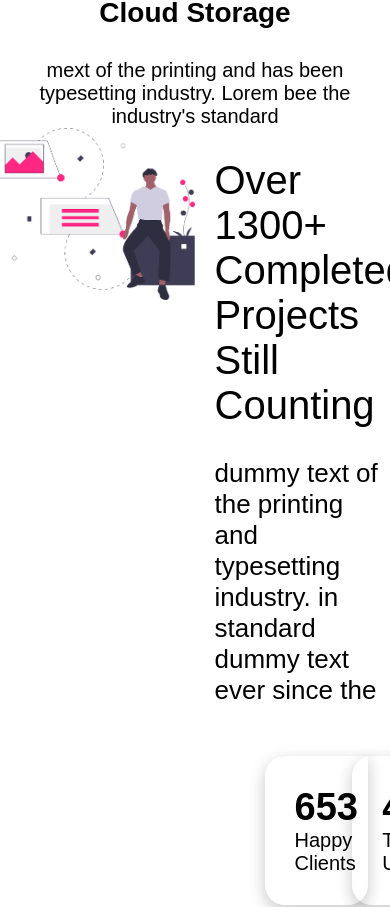
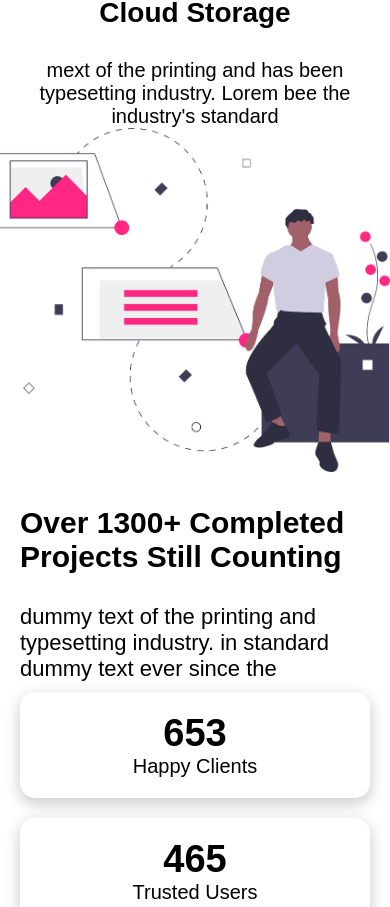
Before and after one commit to glv1at118/product-brief, a Vue app: page / in a window 390 px wide. Shown: the part 1992-2899 px from the top of the page. Built offline with nearby package versions, Linux system fonts and the light colour scheme.

Commit message:
responsive layout for NumberFacts.vue

```diff
--- a/src/components/NumberFacts.vue
+++ b/src/components/NumberFacts.vue
@@ -105,4 +105,65 @@ export default {
     }
   }
 }
+
+@media only screen and (max-width: 800px) {
+  #number-facts {
+    width: 100%;
+    margin-top: 100px;
+    display: flow-root;
+    #number-facts-img {
+      width: 100%;
+      img {
+        width: 100%;
+      }
+    }
+    #number-facts-figures {
+      width: 100%;
+      margin-left: 0%;
+      box-sizing: border-box;
+      padding-left: 20px;
+      padding-right: 20px;
+
+      .first-p {
+        margin-top: 30px;
+        font-size: 30px;
+        width: 100%;
+        font-weight: 700;
+      }
+      .second-p {
+        margin-top: 30px;
+        font-size: 22px;
+        width: 100%;
+      }
+      div {
+        width: 100%;
+        section {
+          width: 100%;
+
+          .figure-box {
+            width: 100%;
+            height: 30%;
+            margin: 0px;
+            margin-bottom: 10px;
+            margin-top: 10px;
+            box-shadow: 0px 5px 15px 1px rgba(#000, 0.2);
+            border-radius: 15px;
+            text-align: center;
+            padding: 20px;
+            box-sizing: border-box;
+
+            .num {
+              font-size: 38px;
+              font-weight: bold;
+            }
+
+            .description {
+              font-size: 20px;
+            }
+          }
+        }
+      }
+    }
+  }
+}
 </style>
```
